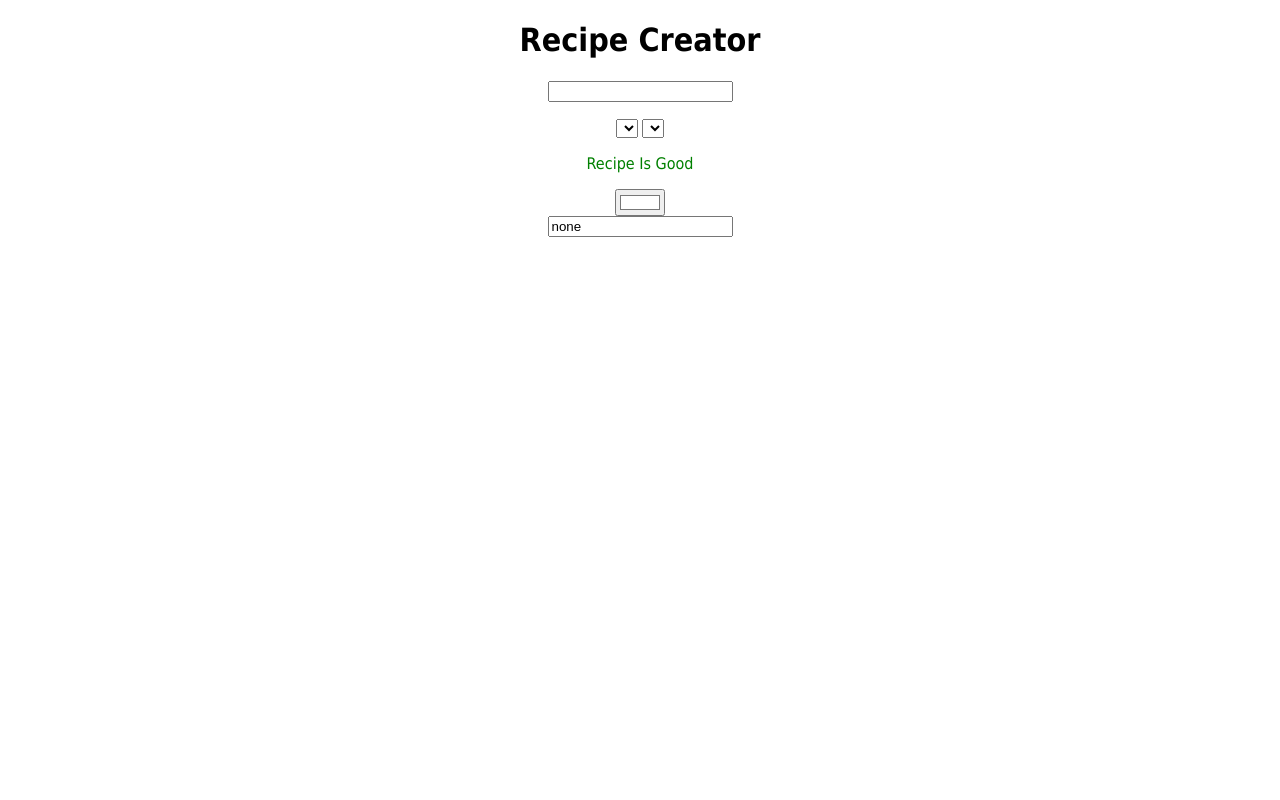
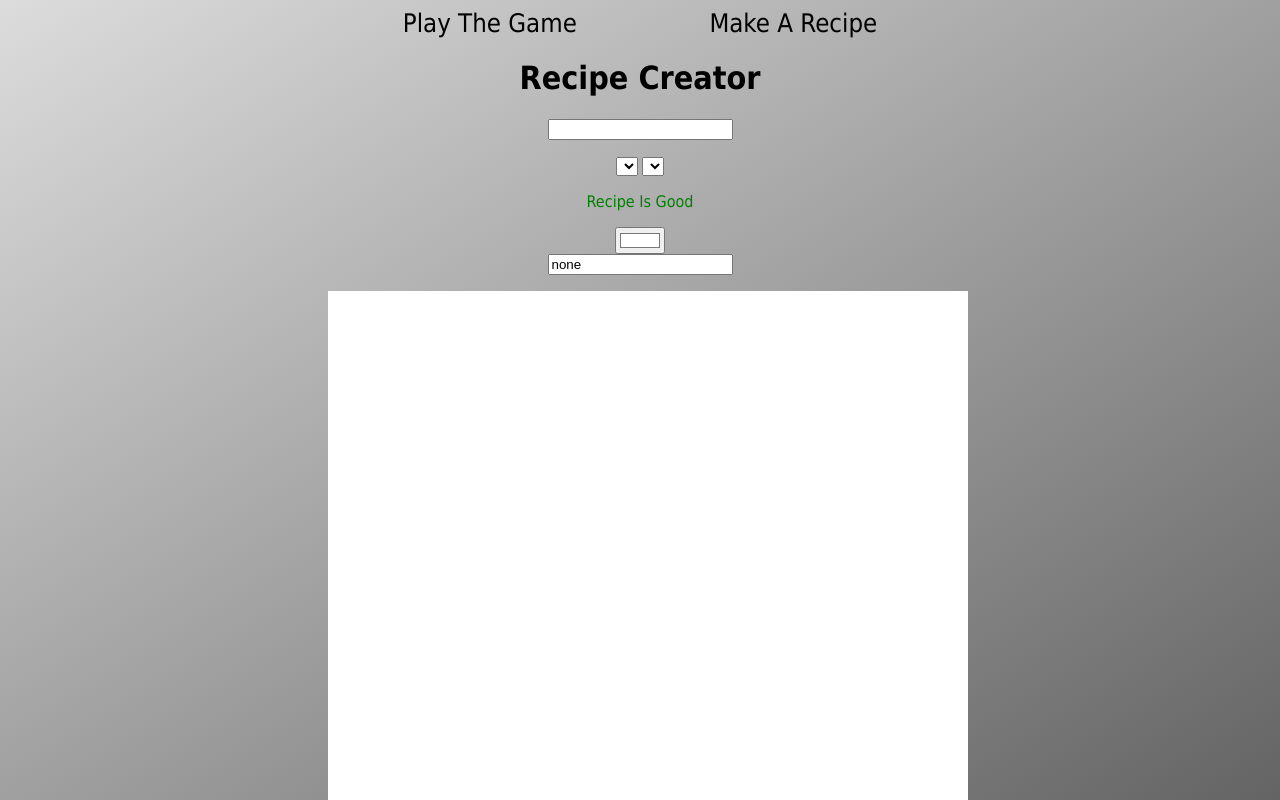
Before and after one commit to Will-Eves/Crafting-Game-Recipe-Creator, a plain HTML site: page index.html in a window 1280 px wide. Shown: the top 800 px of the page. Drawn offline with Linux system fonts and the light colour scheme; no server answers.

Commit message:
CSS Updates

```diff
--- a/index.html
+++ b/index.html
@@ -11,6 +11,10 @@
         <script src="main.js"></script>
     </head>
     <body onload="onload()">
+        <head>
+            <a href="https://will-eves.github.io/Crafting-Game">Play The Game</a>
+            <a href="https://will-eves.github.io/Crafting-Game-Recipe-Creator">Make A Recipe</a>
+        </head>
         <h1>Recipe Creator</h1>
         <div id="name-selector">
             <input id="nameinput" maxlength="9">
--- a/style.css
+++ b/style.css
@@ -1,6 +1,25 @@
 body{
     text-align: center;
     font-family: Tahoma, sans-serif;
+    background-image: linear-gradient(to bottom right, rgb(220, 220, 220), rgb(100, 100, 100));
+    background-repeat: no-repeat;
+    background-attachment: fixed;
+}
+
+head{
+    text-align: center;
+}
+
+a{
+    text-decoration: none;
+    color: black;
+    font-size: 2vw;
+    margin-right: 5vw;
+    margin-left: 5vw;
+}
+
+a:hover{
+    color: white;
 }
 
 .example{
```
